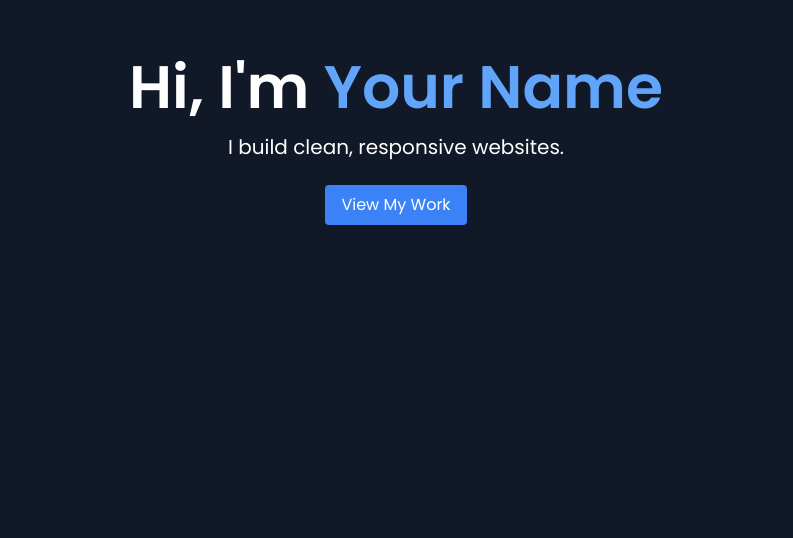
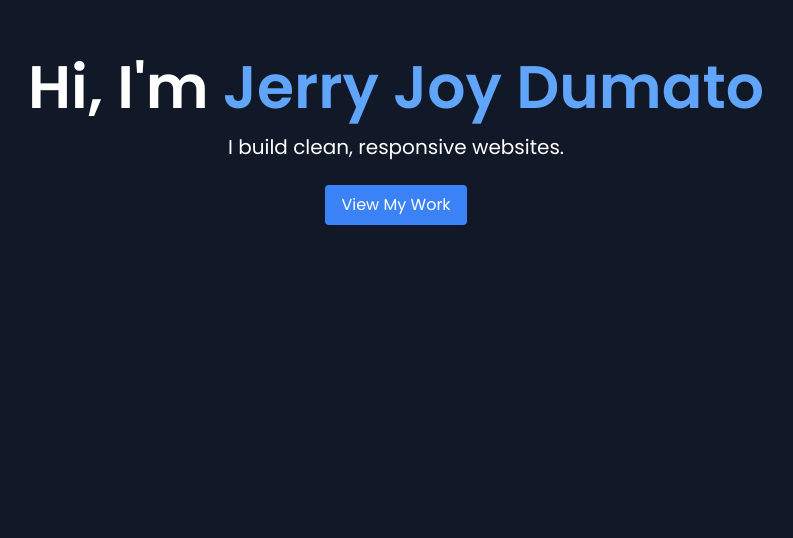
Before and after one commit to jay2k1211/my-portfolio, a plain HTML site: page index.html in a window 1280 px wide. Shown: the part 259-797 px from the top of the page, without its empty margins (244-1037 px from the left). Drawn offline with nearby package versions, Linux system fonts and the light colour scheme.

Commit message:
Update index.html

```diff
--- a/index.html
+++ b/index.html
@@ -15,7 +15,7 @@
   <body class="bg-gray-900 text-white">
     <!-- Hero Section -->
     <section class="h-screen flex flex-col justify-center items-center text-center px-4">
-      <h1 class="text-4xl md:text-6xl font-bold mb-4">Hi, I'm <span class="text-blue-400">Your Name</span></h1>
+      <h1 class="text-4xl md:text-6xl font-bold mb-4">Hi, I'm <span class="text-blue-400">Jerry Joy Dumato</span></h1>
       <p class="text-lg md:text-xl mb-6">I build clean, responsive websites.</p>
       <a href="#projects" class="bg-blue-500 hover:bg-blue-600 text-white py-2 px-4 rounded">View My Work</a>
     </section>
```
